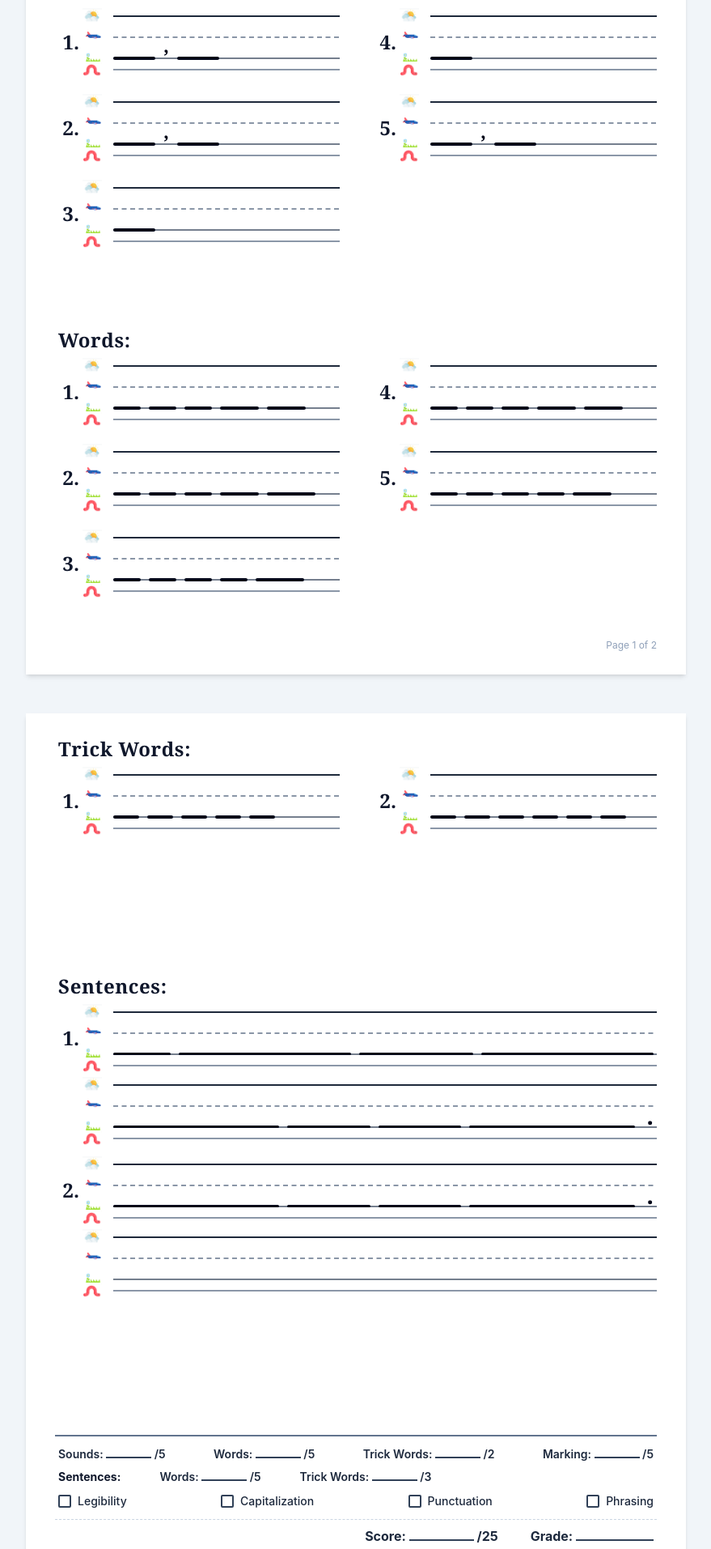
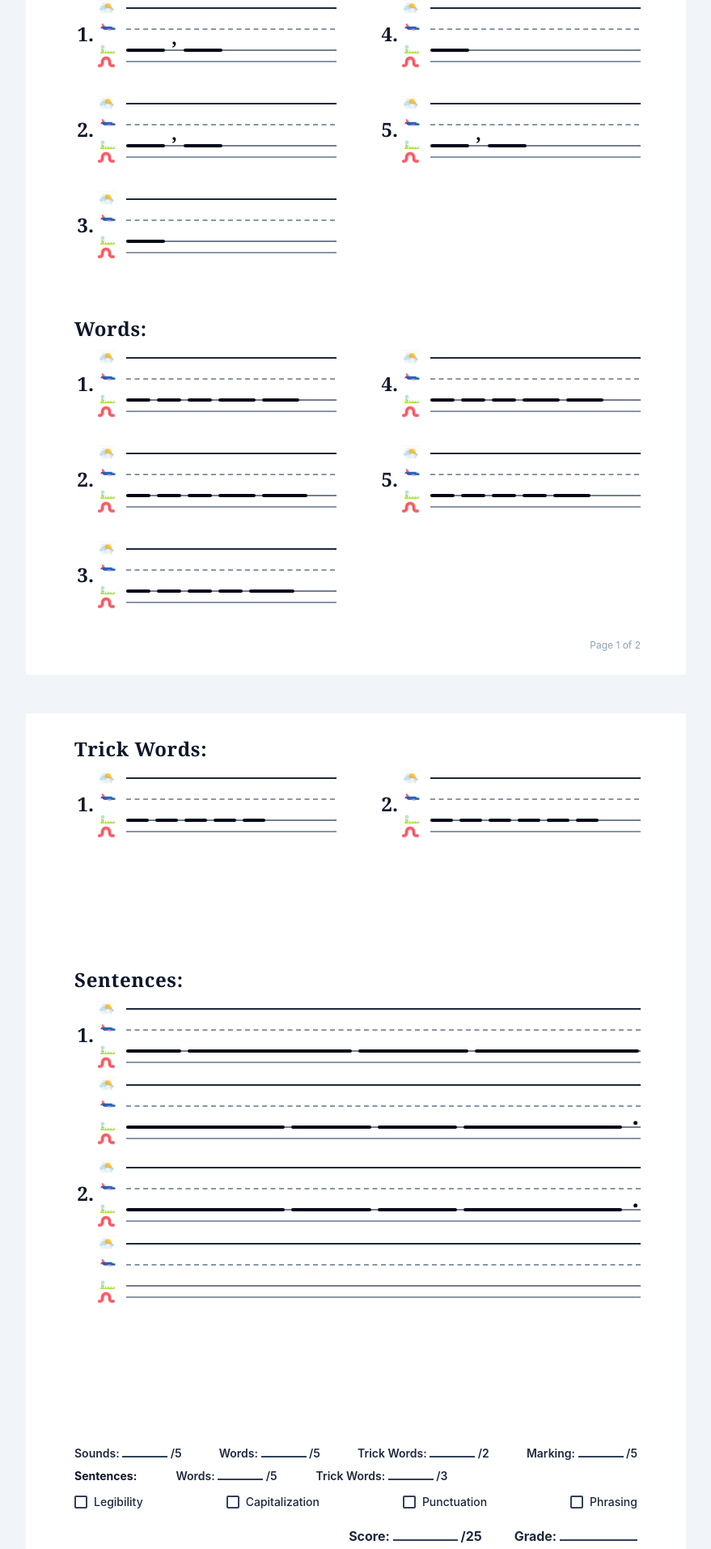
Before and after one commit to tshown-dot/fundations-test-modifier, a React (Vite) app: page / in a window 1280 px wide. Shown: the part 407-2320 px from the top of the page at 81% size, without its empty margins (200-1079 px from the left). Built offline with nearby package versions, Linux system fonts and the light colour scheme.

Commit message:
Center 2-column layout with px-14 margins, increase vertical gap to 40px, remove scoring divider lines

```diff
--- a/src/components/FundationsGridRow.tsx
+++ b/src/components/FundationsGridRow.tsx
@@ -25,7 +25,7 @@ export const FundationsGridRow: React.FC<FundationsGridRowProps> = ({
   className = '',
   showIcons = true,
 }) => {
-  // Proportions:
+  // Line Proportions:
   // Total height: 78px
   // Skyline: y = 8px (slightly thicker solid)
   // Plane line: y = 34px (dashed line, 26px below skyline)
@@ -35,8 +35,8 @@ export const FundationsGridRow: React.FC<FundationsGridRowProps> = ({
 
   return (
     <div className={`flex items-start w-full ${className}`}>
-      {/* 1. Item Number Column (Fixed 34px width for 100% consistent alignment across all rows) */}
-      <div className="w-[34px] shrink-0 flex items-start justify-end pr-1 pt-[28px]">
+      {/* 1. Item Number Column (Fixed 32px width for 100% consistent alignment across all rows) */}
+      <div className="w-8 shrink-0 flex items-start justify-end pr-1 pt-[28px]">
         {itemNumber !== undefined ? (
           <span className="font-serif text-2xl font-bold text-slate-900 leading-none">
             {itemNumber}.
@@ -47,10 +47,10 @@ export const FundationsGridRow: React.FC<FundationsGridRowProps> = ({
         )}
       </div>
 
-      {/* 2. Authentic Guide Icons Column (Fixed 30px width, vertically centered on each line) */}
+      {/* 2. Authentic Guide Icons Column (Fixed 28px width, vertically centered on each line) */}
       {showIcons && (
         <div
-          className="relative w-[30px] shrink-0 mr-2 select-none"
+          className="relative w-7 shrink-0 mr-2 select-none"
           style={{ height: `${totalHeight}px` }}
           aria-hidden="true"
         >
@@ -132,9 +132,9 @@ export const FundationsGridRow: React.FC<FundationsGridRowProps> = ({
 
         {/* Level 1 Scaffold Layer: Distinct blank underlines drawn on the Grass line */}
         {slots && slots.length > 0 && (
-          <div className="absolute inset-0 flex items-center gap-x-2.5 z-10 pointer-events-none pr-1">
+          <div className="absolute inset-0 flex items-center gap-x-2 z-10 pointer-events-none pr-0.5">
             {slots.map((slot, index) => {
-              const defaultWidth = slot.isWider ? 'w-16' : 'w-10';
+              const defaultWidth = slot.isWider ? 'w-14' : 'w-9';
               const widthStyle: React.CSSProperties = {
                 ...(slot.flexGrow !== undefined
                   ? { flex: `${slot.flexGrow} ${slot.flexGrow} 0px` }
--- a/src/components/FundationsTestSheet.tsx
+++ b/src/components/FundationsTestSheet.tsx
@@ -17,7 +17,7 @@ export const FundationsTestSheet: React.FC<FundationsTestSheetProps> = ({
   const getSoundSlots = (answers: string[]): BlankSlot[] | undefined => {
     if (!settings.soundBlanksCount) return undefined;
     return answers.map(() => ({
-      width: 52,
+      width: 48,
     }));
   };
 
@@ -28,7 +28,7 @@ export const FundationsTestSheet: React.FC<FundationsTestSheetProps> = ({
       const isWider = settings.wordWiderDigraphSuffix && (unit.isDigraphOrSuffix || unit.text.length > 1);
       return {
         isWider,
-        width: isWider ? (unit.text.length >= 3 ? 60 : 48) : 34,
+        width: isWider ? (unit.text.length >= 3 ? 56 : 46) : 30,
       };
     });
   };
@@ -37,7 +37,7 @@ export const FundationsTestSheet: React.FC<FundationsTestSheetProps> = ({
   const getTrickWordSlots = (word: string): BlankSlot[] | undefined => {
     if (!settings.trickWordLetterBlanks) return undefined;
     return Array.from({ length: word.length }).map(() => ({
-      width: 32,
+      width: 28,
     }));
   };
 
@@ -57,8 +57,8 @@ export const FundationsTestSheet: React.FC<FundationsTestSheetProps> = ({
 
   return (
     <div className="flex flex-col gap-12 items-center justify-center font-sans print:gap-0">
-      {/* ================= PAGE 1: Sounds & Words (Clean pure white, NO grey borders) ================= */}
-      <div className="print-page bg-white text-black w-[8.5in] h-[11in] px-9 py-7 shadow-md flex flex-col justify-between border-0 print:border-none print:shadow-none print:px-6 print:py-4">
+      {/* ================= PAGE 1: Sounds & Words ================= */}
+      <div className="print-page bg-white text-black w-[8.5in] h-[11in] px-14 py-7 flex flex-col justify-between border-0 shadow-none print:border-none print:shadow-none print:px-12 print:py-5">
         <div className="flex flex-col flex-1 justify-between">
           {/* Header */}
           <div>
@@ -75,25 +75,25 @@ export const FundationsTestSheet: React.FC<FundationsTestSheetProps> = ({
             <div className="flex justify-between items-baseline mb-3 text-base font-medium text-slate-800 px-1">
               <div className="flex items-baseline gap-2">
                 <span className="font-serif text-lg font-bold">Name</span>
-                <div className="w-80 border-b-2 border-slate-700 pb-0.5 px-2 font-sans font-normal text-slate-900 text-lg">
+                <div className="w-72 border-b-2 border-slate-700 pb-0.5 px-2 font-sans font-normal text-slate-900 text-lg">
                   {studentName}
                 </div>
               </div>
               <div className="flex items-baseline gap-2">
                 <span className="font-serif text-lg font-bold">Date</span>
-                <div className="w-64 border-b-2 border-slate-700 pb-0.5"></div>
+                <div className="w-56 border-b-2 border-slate-700 pb-0.5"></div>
               </div>
             </div>
           </div>
 
-          {/* SECTION: Sounds (with 28px breathing room between items) */}
+          {/* SECTION: Sounds (Centered columns, 40px inter-item spacing, balanced widths) */}
           <div className="my-auto">
-            <h3 className="font-serif text-2xl font-bold text-slate-900 mb-2 tracking-wide pl-1">
+            <h3 className="font-serif text-2xl font-bold text-slate-900 mb-3 tracking-wide pl-1">
               Sounds:
             </h3>
-            <div className="grid grid-cols-2 gap-x-10 gap-y-7">
+            <div className="grid grid-cols-2 gap-x-12 gap-y-10">
               {/* Column 1: Items 1, 2, 3 */}
-              <div className="flex flex-col gap-y-7">
+              <div className="flex flex-col gap-y-10">
                 {testData.sounds.slice(0, 3).map((item) => (
                   <FundationsGridRow
                     key={item.number}
@@ -104,8 +104,8 @@ export const FundationsTestSheet: React.FC<FundationsTestSheetProps> = ({
                 ))}
               </div>
 
-              {/* Column 2: Items 4, 5 */}
-              <div className="flex flex-col gap-y-7">
+              {/* Column 2: Items 4, 5 (Balanced and centered, well clear of the right margin) */}
+              <div className="flex flex-col gap-y-10">
                 {testData.sounds.slice(3, 5).map((item) => (
                   <FundationsGridRow
                     key={item.number}
@@ -118,14 +118,14 @@ export const FundationsTestSheet: React.FC<FundationsTestSheetProps> = ({
             </div>
           </div>
 
-          {/* SECTION: Words (with 28px breathing room between items) */}
+          {/* SECTION: Words (Centered columns, 40px inter-item spacing, balanced widths) */}
           <div className="my-auto">
-            <h3 className="font-serif text-2xl font-bold text-slate-900 mb-2 tracking-wide pl-1">
+            <h3 className="font-serif text-2xl font-bold text-slate-900 mb-3 tracking-wide pl-1">
               Words:
             </h3>
-            <div className="grid grid-cols-2 gap-x-10 gap-y-7">
+            <div className="grid grid-cols-2 gap-x-12 gap-y-10">
               {/* Column 1: Items 1, 2, 3 */}
-              <div className="flex flex-col gap-y-7">
+              <div className="flex flex-col gap-y-10">
                 {testData.words.slice(0, 3).map((item) => (
                   <FundationsGridRow
                     key={item.number}
@@ -135,8 +135,8 @@ export const FundationsTestSheet: React.FC<FundationsTestSheetProps> = ({
                 ))}
               </div>
 
-              {/* Column 2: Items 4, 5 */}
-              <div className="flex flex-col gap-y-7">
+              {/* Column 2: Items 4, 5 (Balanced and centered, well clear of the right margin) */}
+              <div className="flex flex-col gap-y-10">
                 {testData.words.slice(3, 5).map((item) => (
                   <FundationsGridRow
                     key={item.number}
@@ -155,15 +155,15 @@ export const FundationsTestSheet: React.FC<FundationsTestSheetProps> = ({
         </div>
       </div>
 
-      {/* ================= PAGE 2: Trick Words & Sentences (Clean pure white, NO grey borders) ================= */}
-      <div className="print-page bg-white text-black w-[8.5in] h-[11in] px-9 py-7 shadow-md flex flex-col justify-between border-0 print:border-none print:shadow-none print:px-6 print:py-4">
+      {/* ================= PAGE 2: Trick Words & Sentences ================= */}
+      <div className="print-page bg-white text-black w-[8.5in] h-[11in] px-14 py-7 flex flex-col justify-between border-0 shadow-none print:border-none print:shadow-none print:px-12 print:py-5">
         <div className="flex flex-col flex-1 justify-between">
           {/* SECTION: Trick Words */}
           <div className="mb-2">
-            <h3 className="font-serif text-2xl font-bold text-slate-900 mb-2 tracking-wide pl-1">
+            <h3 className="font-serif text-2xl font-bold text-slate-900 mb-3 tracking-wide pl-1">
               Trick Words:
             </h3>
-            <div className="grid grid-cols-2 gap-x-10 gap-y-4">
+            <div className="grid grid-cols-2 gap-x-12 gap-y-4">
               {testData.trickWords.map((item) => (
                 <FundationsGridRow
                   key={item.number}
@@ -176,18 +176,18 @@ export const FundationsTestSheet: React.FC<FundationsTestSheetProps> = ({
 
           {/* SECTION: Sentences */}
           <div className="my-auto">
-            <h3 className="font-serif text-2xl font-bold text-slate-900 mb-2 tracking-wide pl-1">
+            <h3 className="font-serif text-2xl font-bold text-slate-900 mb-3 tracking-wide pl-1">
               Sentences:
             </h3>
 
             {/* Sentence 1 */}
-            <div className="mb-5 space-y-3">
+            <div className="mb-6 space-y-4">
               {/* Line 1 */}
               <FundationsGridRow
                 itemNumber={1}
                 slots={getSentenceWordSlots(s1Line1Words)}
               />
-              {/* Line 2 continuation (no itemNumber, perfectly indented, full row width) */}
+              {/* Line 2 continuation (no itemNumber, perfectly indented) */}
               <FundationsGridRow
                 slots={getSentenceWordSlots(s1Line2Words)}
                 trailingPunctuation={settings.sentencePunctuationCue ? testData.sentences[0]?.punctuation || '.' : undefined}
@@ -195,20 +195,20 @@ export const FundationsTestSheet: React.FC<FundationsTestSheetProps> = ({
             </div>
 
             {/* Sentence 2 */}
-            <div className="space-y-3">
+            <div className="space-y-4">
               {/* Line 1 */}
               <FundationsGridRow
                 itemNumber={2}
                 slots={getSentenceWordSlots(s2Words)}
                 trailingPunctuation={settings.sentencePunctuationCue ? testData.sentences[1]?.punctuation || '.' : undefined}
               />
-              {/* Line 2 continuation (full width writing line) */}
+              {/* Line 2 continuation (clean writing line for students) */}
               <FundationsGridRow />
             </div>
           </div>
 
-          {/* BOTTOM: Scoring Guide (No logos, clean layout) */}
-          <div className="border-t-2 border-slate-500 pt-3 mt-2">
+          {/* BOTTOM: Scoring Guide (Clean, NO horizontal divider lines or borders) */}
+          <div className="pt-2 mt-4">
             {/* Scoring Row 1 */}
             <div className="flex justify-between items-center text-sm font-semibold text-slate-800 mb-2 px-1">
               <div>Sounds: <span className="inline-block w-14 border-b-2 border-slate-700"></span> /5</div>
@@ -218,7 +218,7 @@ export const FundationsTestSheet: React.FC<FundationsTestSheetProps> = ({
             </div>
 
             {/* Scoring Row 2: Sentences Breakdown */}
-            <div className="flex gap-12 items-center text-sm font-semibold text-slate-800 mb-2.5 px-1">
+            <div className="flex gap-12 items-center text-sm font-semibold text-slate-800 mb-3 px-1">
               <div className="font-bold text-slate-900">Sentences:</div>
               <div>Words: <span className="inline-block w-14 border-b-2 border-slate-700"></span> /5</div>
               <div>Trick Words: <span className="inline-block w-14 border-b-2 border-slate-700"></span> /3</div>
@@ -245,7 +245,7 @@ export const FundationsTestSheet: React.FC<FundationsTestSheetProps> = ({
             </div>
 
             {/* Footer: Final Score & Grade */}
-            <div className="flex justify-end items-baseline gap-10 pt-2 border-t border-dashed border-slate-300 px-1 text-base font-bold text-slate-800">
+            <div className="flex justify-end items-baseline gap-10 pt-2 px-1 text-base font-bold text-slate-800">
               <div>
                 Score: <span className="inline-block w-20 border-b-2 border-slate-700 text-center font-normal"></span> /{testData.totalScore || 25}
               </div>
```
